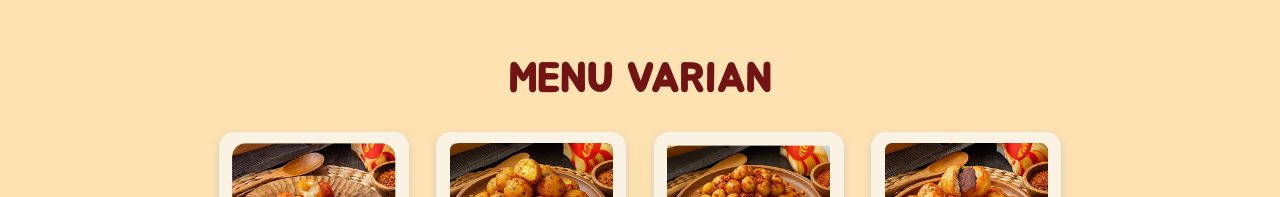
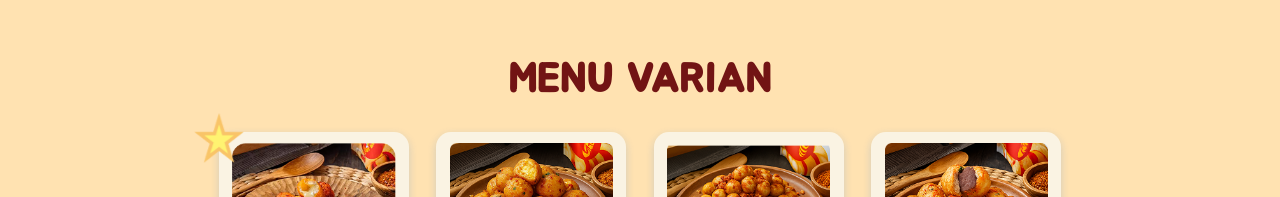
Before and after one commit to fkhrana/WebCimolBojot, a website: page views/index.html in a window 1280 px wide. Shown: the part 832-1029 px from the top of the page. Drawn offline with nearby package versions, Linux system fonts and the light colour scheme; some packages are replaced by stand-ins of ours.

Commit message:
balikin star.png

```diff
--- a/views/index.html
+++ b/views/index.html
@@ -56,6 +56,7 @@
                                 <h3>CIMOL ISI MOZARELLA</h3>
                             </div>
                         </div>
+                        <img src="/Star.png" alt="Star" class="star">
                         <div class="card-back">
                             <div class="product-info-back">
                                 <h3>CIMOL ISI MOZARELLA</h3>
```
